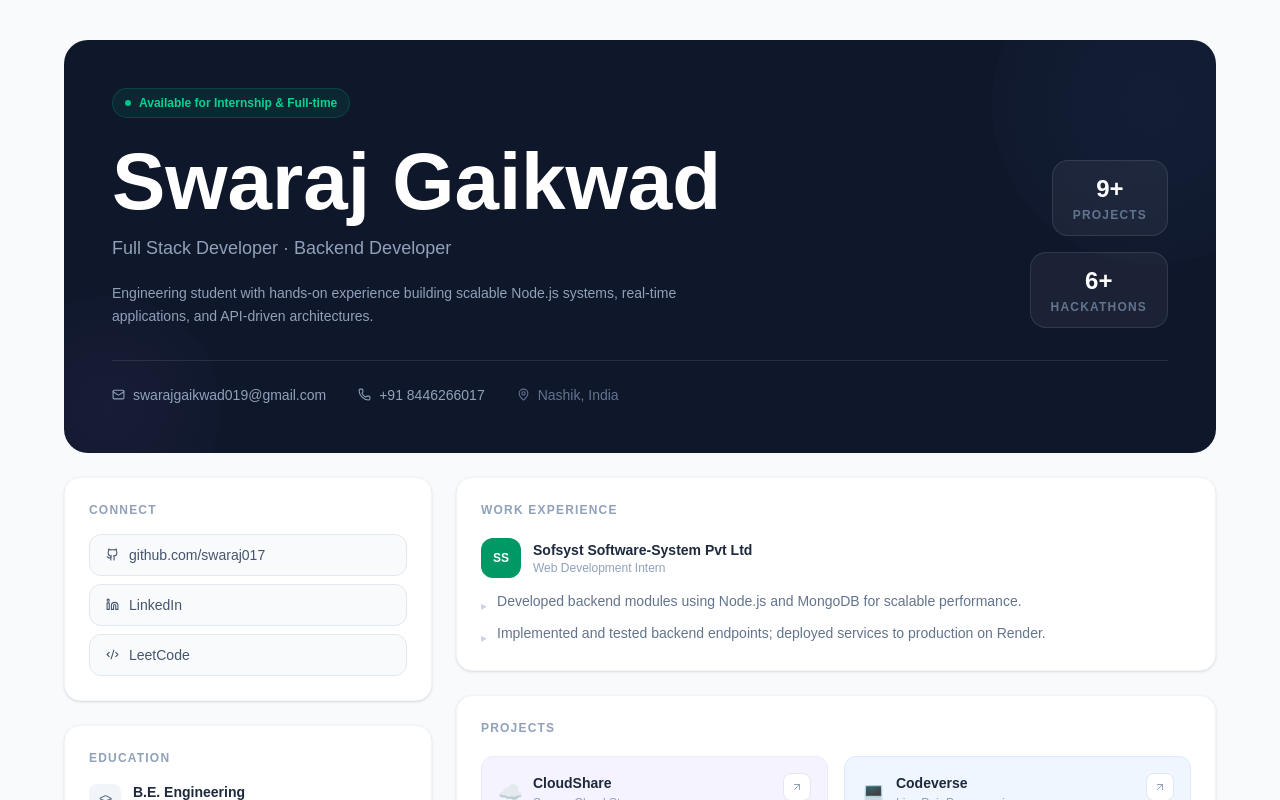
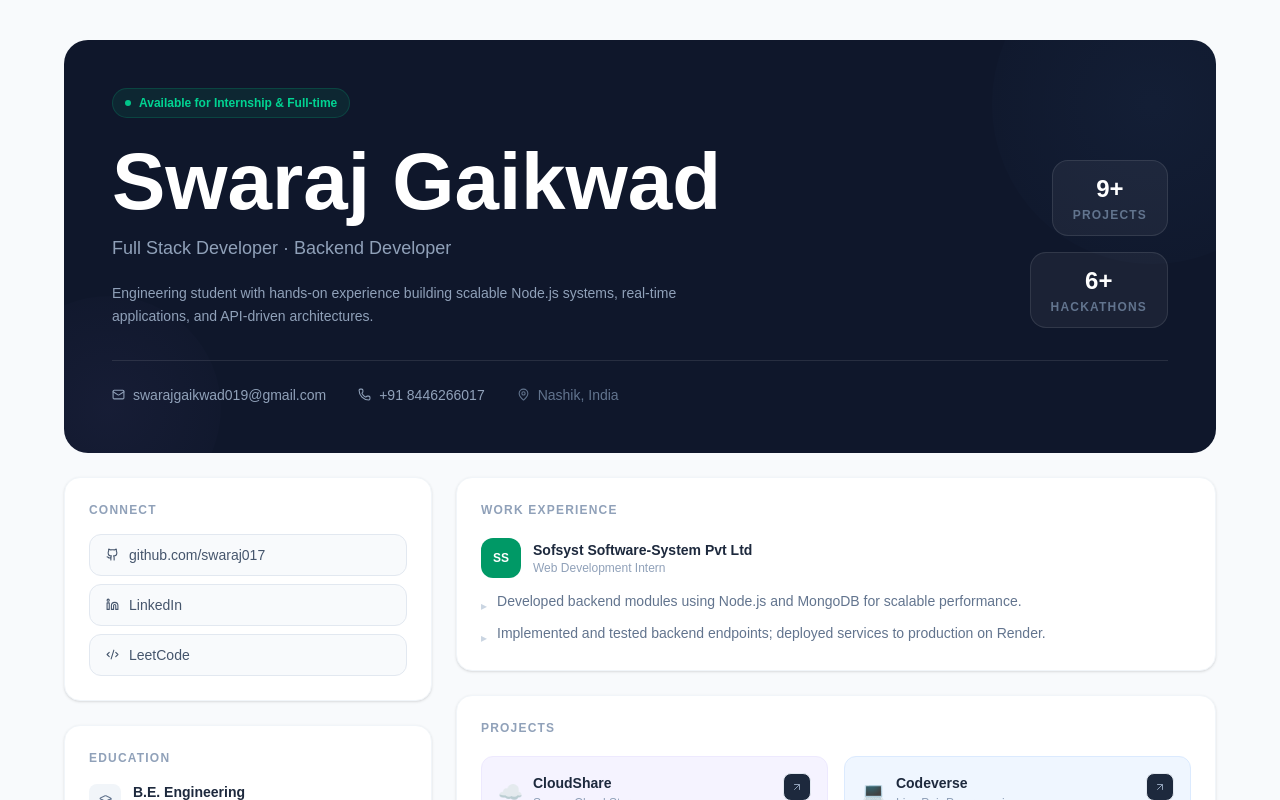
Before and after one commit to swaraj017/SwarajGaikwad, a React (Vite) app: page / in a window 1280 px wide. Shown: the top 800 px of the page. Built offline with nearby package versions, Linux system fonts and the light colour scheme.

Commit message:
Refactor the code and add new components

```diff
--- a/src/components/Projects.jsx
+++ b/src/components/Projects.jsx
@@ -56,7 +56,7 @@ export default function Projects() {
                 </div>
               </div>
               <a href={p.link} target="_blank" rel="noopener noreferrer"
-                className="w-7 h-7 rounded-lg border border-slate-200 bg-white flex items-center justify-center text-slate-400">
+                className="w-7 h-7 rounded-lg border border-slate-200 bg-slate-800 flex items-center justify-center text-slate-400">
                 <ArrowUpRight size={12} />
               </a>
             </div>
```
